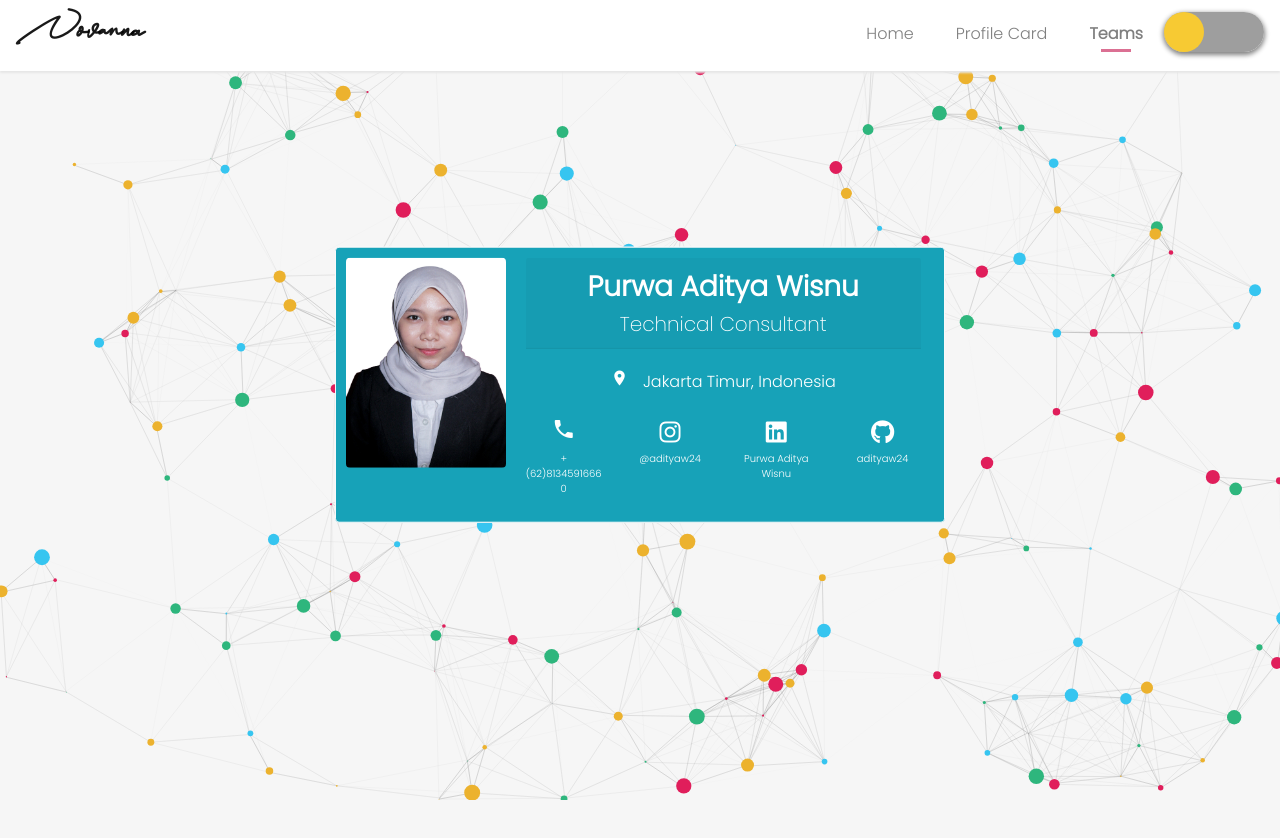
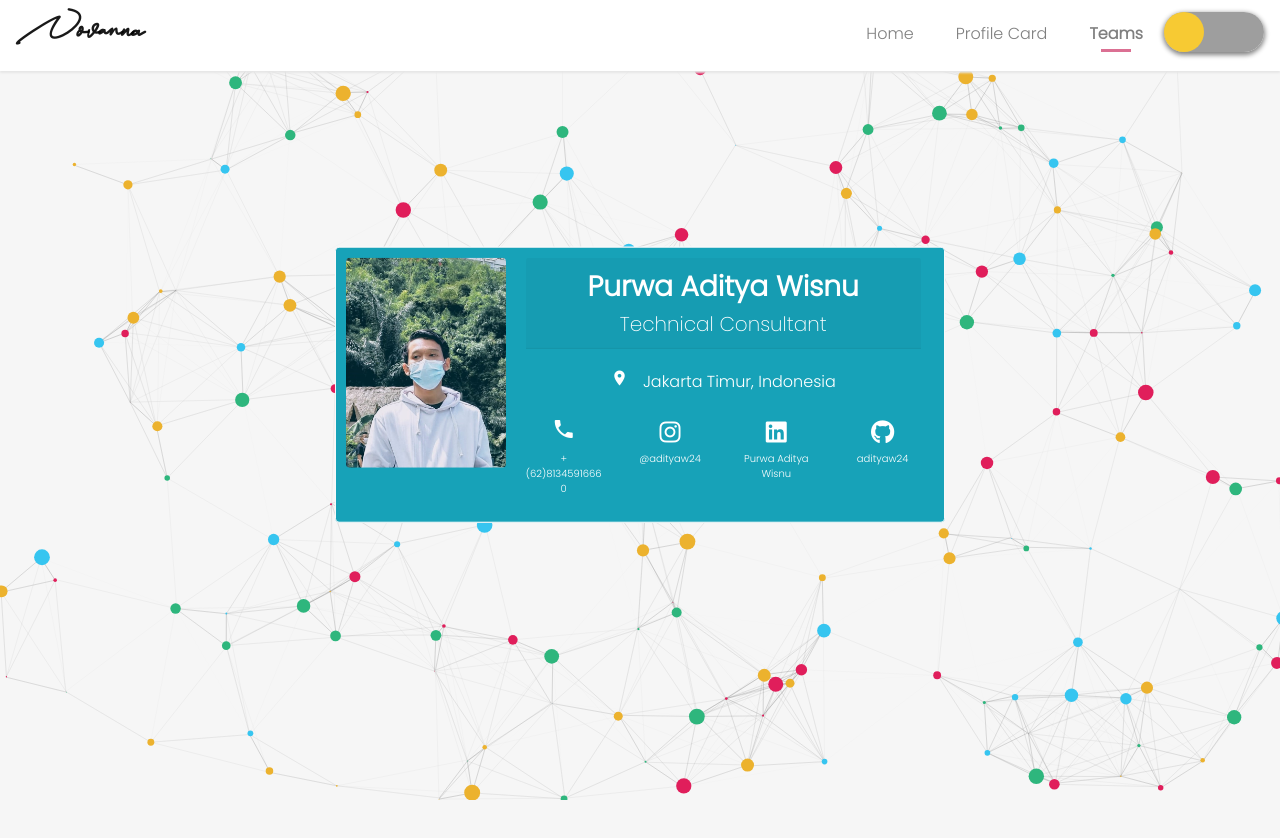
Before and after one commit to Novanna/Personal-web, a plain HTML site: page teams.html in a window 1280 px wide. Drawn offline with nearby package versions, Linux system fonts and the light colour scheme; grey boxes are pictures that could not be loaded; some icons are missing.

Commit message:
update data card

```diff
--- a/teams.html
+++ b/teams.html
@@ -128,7 +128,7 @@
                 <div class="card text-white bg-info border-light mb-3" style="max-width: 50r; margin-top: 30%;">
                     <div class="row">
                         <div class="col-3" style="width: fit-content; margin: 10px;">
-                            <img src="assets/images/Novanna.jpg" alt="" class="rounded" height="210" width="160">
+                            <img src="assets/images/profile.jpeg" alt="" class="rounded" height="210" width="160">
                         </div>
                         <div class="col-8" style="margin: 10px">
                             <div class="card-header">
```
